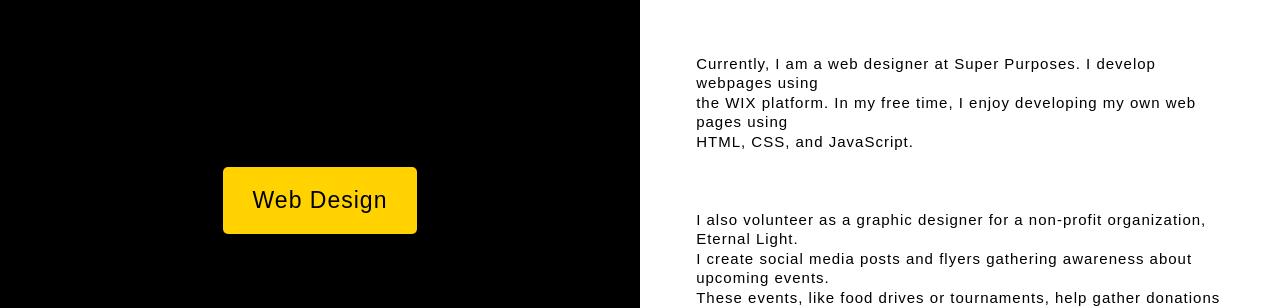
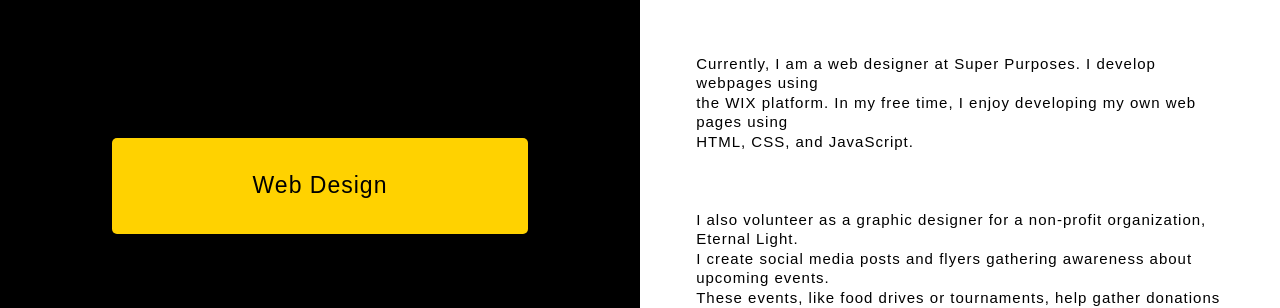
Before and after one commit to mara2360/mara2360.RamshawPortfolio.io, a plain HTML site: page index.html in a window 1280 px wide. Shown: the part 495-803 px from the top of the page. Drawn offline with Linux system fonts and the light colour scheme; a script that the page names is missing.

Commit message:
Update n.css

```diff
--- a/n.css
+++ b/n.css
@@ -85,7 +85,7 @@ body, html
     background-color: #FFD200;
     color: black;
     border: none;
-    padding: 1.25rem 1.875rem;/*20px 30px;*/
+    padding: 1rem 1rem;/*20px 30px;*/
     margin: 2.8125rem; /*45px;*/
     cursor: pointer;
     border-radius: 0.3125rem; /*5px;*/
@@ -93,6 +93,8 @@ body, html
     font-family: "quicksand", sans-serif;
     font-weight: 100;
     letter-spacing: 0.0625rem; /*1px;*/
+    width: 65%;
+    height: 12%;
 }
 
 /* Button hover */
@@ -115,6 +117,7 @@ body, html
     flex-direction: column;
 }
 
+/* Header */
 .white-side h1
 {
     margin-bottom: 0.625rem;/*10px;*/
@@ -123,6 +126,7 @@ body, html
     color: black;
 }
 
+/* Body text */
 .white-side span
 {
     font-size: 0.9375rem;/*15px;*/
@@ -165,7 +169,7 @@ body, html
 
 @media (max-width: 1400px)
 {
-	/* Yellow header */
+/* Yellow header */
 .yellow-background
 {
 	background-color: #FFD200;
@@ -257,6 +261,7 @@ body, html
     flex-direction: column;
 }
 
+/* Header */
 .white-side h1
 {
     margin-bottom: 0.625rem;/*10px;*/
@@ -265,6 +270,7 @@ body, html
     color: black;
 }
 
+/* Body text */
 .white-side span
 {
     font-size: 0.9375rem/*15px;*/
@@ -321,7 +327,7 @@ body, html
 
 @media (max-width: 768px)
 {
-	/* Yellow header */
+/* Yellow header */
 .yellow-background
 {
 	background-color: #FFD200;
@@ -413,6 +419,7 @@ body, html
     flex-direction: column;
 }
 
+/* Header */
 .white-side h1
 {
     margin-bottom: 0.625rem;/*10px;*/
@@ -421,6 +428,7 @@ body, html
     color: black;
 }
 
+/* Body text */
 .white-side span
 {
     font-size: 90%;/*15px;*/
@@ -477,7 +485,7 @@ body, html
 
 @media (max-width: 576px)
 {
-	/* Yellow header */
+/* Yellow header */
 .yellow-background
 {
 	background-color: #FFD200;
@@ -569,6 +577,7 @@ body, html
     flex-direction: column;
 }
 
+/* Header */
 .white-side h1
 {
     margin-bottom: 0.625rem;/*10px;*/
@@ -578,6 +587,7 @@ body, html
     font-size: 180%;
 }
 
+/* Body text */
 .white-side span
 {
     font-size: 70%;/*15px;*/
```
